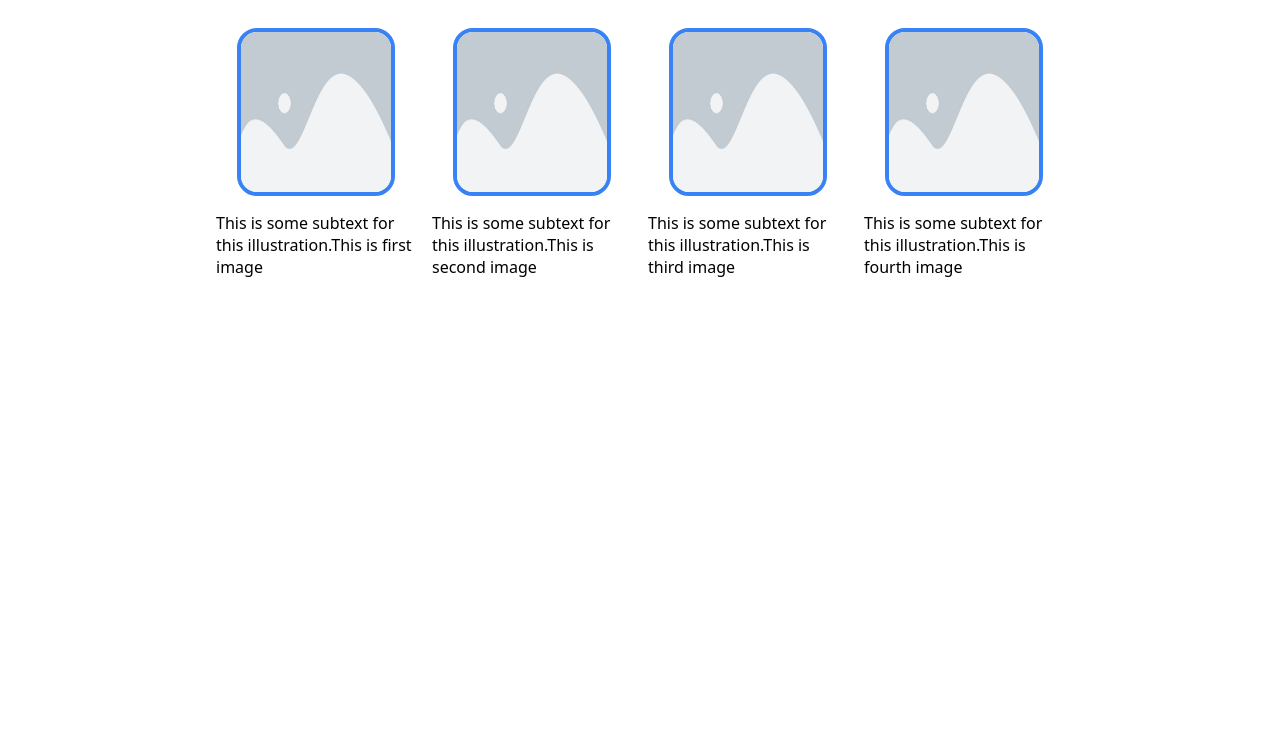
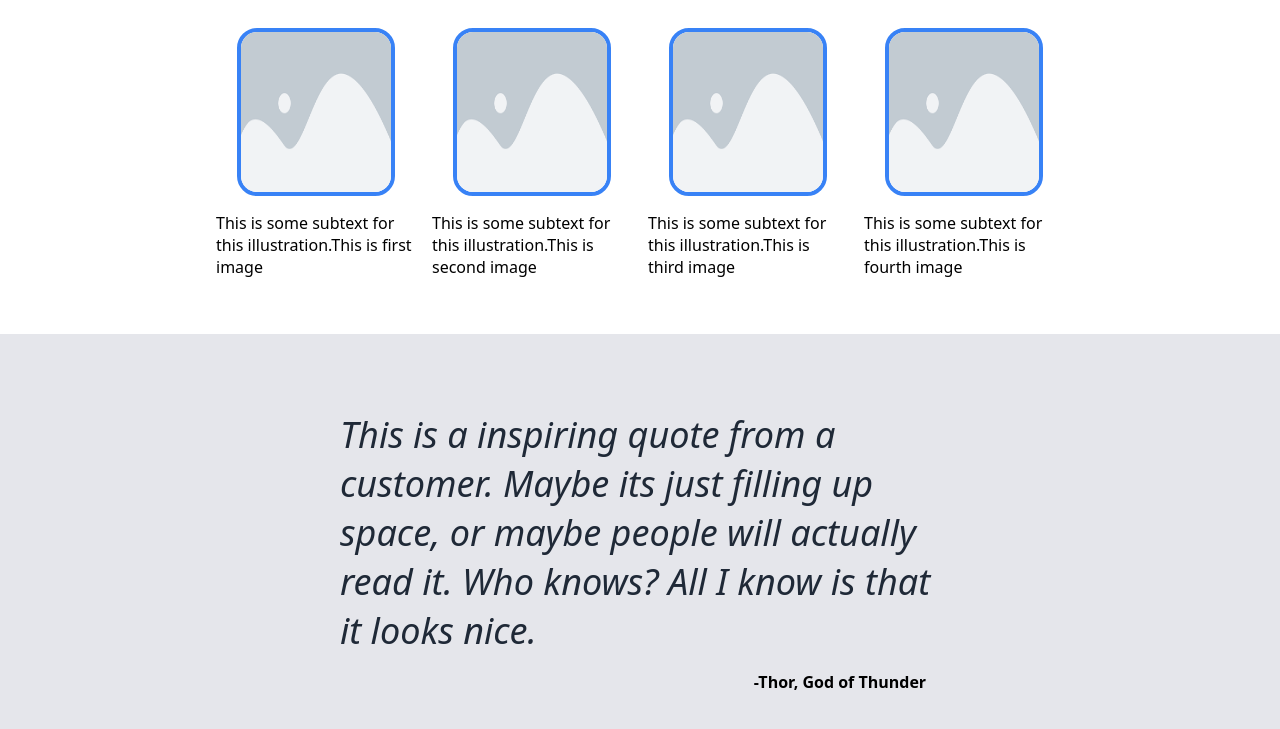
Before and after one commit to ShadowGuy01234/Landing-Page, a plain HTML site: page index.html in a window 1280 px wide. Shown: the part 675-1404 px from the top of the page. Before the commit the page ends 969 px from the top, so only its background shows below. Drawn offline with Linux system fonts and the light colour scheme.

Commit message:
completed quote part of webpage

```diff
--- a/index.html
+++ b/index.html
@@ -57,5 +57,10 @@
             </div>
         </div>
     </div>
+    <div class="quote">
+        <p class="txt">This is a inspiring quote from a customer. Maybe its just filling up space, or maybe people will actually read it. Who knows? All I know is that it looks nice.</p>
+        <p class="author">-Thor, God of Thunder</p>
+    </div>
+
 </body>
 </html>
--- a/styles.css
+++ b/styles.css
@@ -94,6 +94,7 @@ ul {
     justify-content: center;
     flex-wrap: wrap;
     gap: 16px;
+    margin-bottom: 40px;
 }
 
 .snippet {
@@ -115,3 +116,27 @@ ul {
     flex-wrap: wrap;
     max-width: 200px;
 }
+
+.quote {
+    padding: 40px;
+    background-color: #e5e6eb;
+    display: flex;
+    flex-direction: column;
+    align-items: center;
+    justify-content: center;
+    flex-wrap: wrap;
+}
+
+.txt {
+    margin-bottom: 0px;
+    font-size: 36px;
+    font-weight: lighter;
+    font-style: italic;
+    color: #1f2937;
+    max-width: 600px;
+}
+
+.author {
+    font-weight: 900;
+    margin-left: 400px;
+}
```
